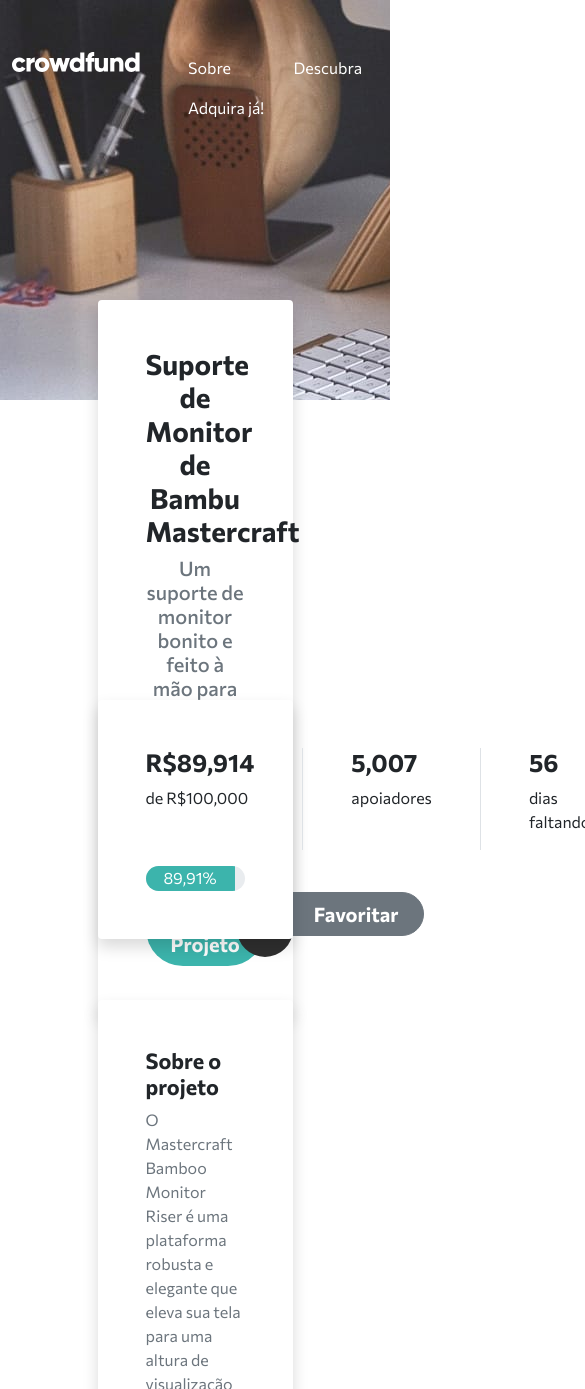
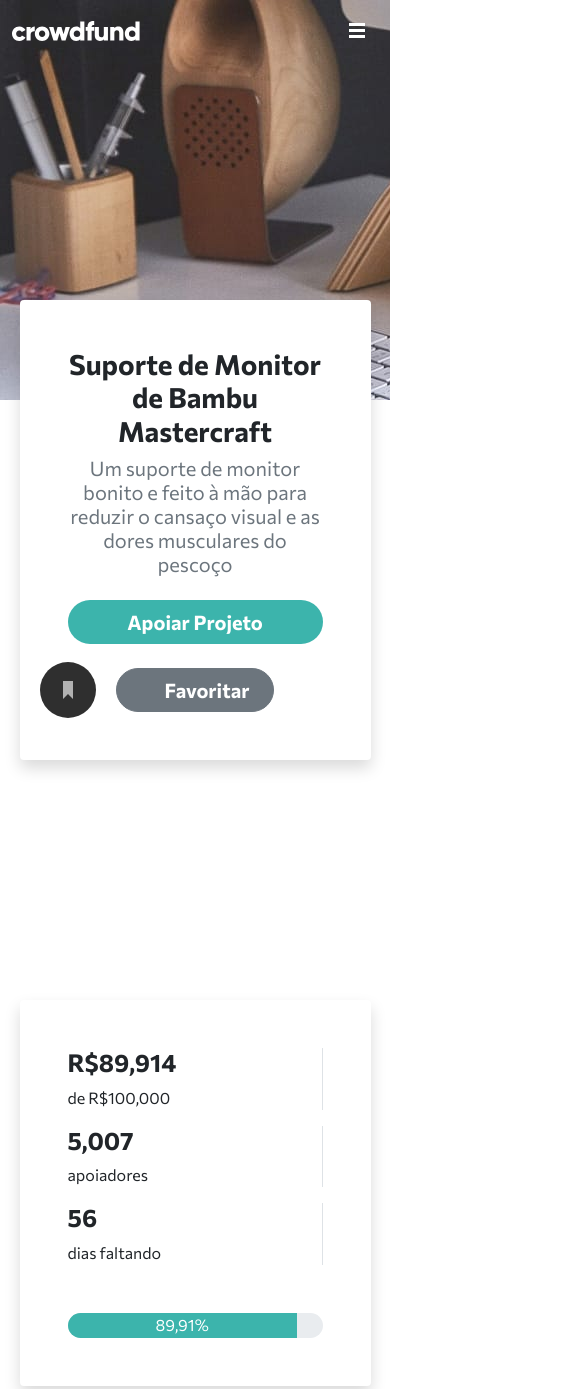
Before and after one commit to subarusakaguchi/crowdfundingPage, a plain HTML site: page index.html in a window 390 px wide. Shown: the top 1389 px of the page, 585 px wide, since content can reach past the window. Drawn offline with nearby package versions, Linux system fonts and the light colour scheme; a script that the page names is missing.

Commit message:
Adicionado funções de responsividade

```diff
--- a/index.html
+++ b/index.html
@@ -7,6 +7,8 @@
     <title>Página de produto para Crowdfunding</title>
     <!-- Bootstrap -->
     <link href="https://cdn.jsdelivr.net/npm/bootstrap@5.1.1/dist/css/bootstrap.min.css" rel="stylesheet" integrity="sha384-F3w7mX95PdgyTmZZMECAngseQB83DfGTowi0iMjiWaeVhAn4FJkqJByhZMI3AhiU" crossorigin="anonymous">
+    <!-- Bootstrap Icons -->
+    <link rel="stylesheet" href="https://cdn.jsdelivr.net/npm/bootstrap-icons@1.5.0/font/bootstrap-icons.css">
     <!-- favicon -->
     <link rel="shortcut icon" href="./images/favicon-32x32.png" type="image/x-icon">
     <!-- CSS -->
@@ -18,34 +20,39 @@
 </head>
 <body id="home">
     <header class="headerBg">
-        <div class="container d-flex justify-content-between">
-            <div class="mt-5">
-                <img src="./images/logo.svg" alt="Logo do site">
+        <nav class="navbar navbar-expand-lg">
+            <div class="container-lg container-fluid">
+                <div class="navbar-brand">
+                    <img src="./images/logo.svg" alt="Logo do site">
+                </div>
+                <button class="navbar-toggler" type="button" data-bs-toggle="collapse" data-bs-target="#main-navbar">
+                    <img src="./images/icon-hamburger.svg" alt="">
+                </button>
+                <div id="main-navbar" class="collapse navbar-collapse justify-content-end">
+                    <ul class="navbar-nav">
+                        <li class="nav-item"><a href="#about" class="nav-link active text-white">Sobre</a></li>
+                        <li class="nav-item"><a href="#discover" class="nav-link text-white">Descubra</a></li>
+                        <li class="nav-item"><a data-bs-toggle="modal" data-bs-target="#main-modal" href="#" class="nav-link text-white">Adquira já!</a></li>
+                    </ul>
+                </div>
             </div>
-            <div class="mt-4 pt-3">
-                <ul class="navbar">
-                    <li class="nav"><a href="#" class="nav-link text-white">Sobre</a></li>
-                    <li class="nav"><a href="#" class="nav-link text-white">Descubra</a></li>
-                    <li class="nav"><a href="#" class="nav-link text-white">Adquira já!</a></li>
-                </ul>
-            </div>
-        </div>
+        </nav>
     </header>
 
     <section>
-        <section class="container main-container bg-white p-5 rounded w-50 shadow top-300">
+        <section class="container position-absolute start-0 end-0 bg-white p-5 rounded w-50 shadow top-300">
             <div>
                 <div class="text-center">
-                    <h1 class="">Suporte de Monitor de Bambu Mastercraft</h1>
-                    <h2 class="text-muted h5">Um suporte de monitor bonito e feito à mão para reduzir o cansaço visual e as dores musculares do pescoço</h2>
+                    <h1 class="fw-bold">Suporte de Monitor de Bambu Mastercraft</h1>
+                    <h2 class="fw-light text-muted h5">Um suporte de monitor bonito e feito à mão para reduzir o cansaço visual e as dores musculares do pescoço</h2>
                 </div>
 
-                <div class="d-flex justify-content-between mt-4">
-                    <button data-bs-toggle="modal" data-bs-target="#main-modal" class="btn text-white fs-5 fw-bold px-4 rounded-pill bgPrimaryColor hoverSecondaryColor">Apoiar Projeto</button>
+                <div class="d-flex flex-lg-row flex-column justify-content-lg-between mt-4">
+                    <button data-bs-toggle="modal" data-bs-target="#main-modal" class="btn text-white fs-5 fw-bold px-4 rounded-pill bgPrimaryColor hoverSecondaryColor mb-4 mb-lg-0">Apoiar Projeto</button>
                     <!-- Precisa fazer ainda -->
-                    <div class="position-relative">
-                        <button class="btn btn-secondary text-white fs-5 fw-bold ps-5 pe-4 rounded-pill">
-                            <img class="position-absolute top-50 start-0 translate-middle" src="./images/icon-bookmark.svg" alt="favoritar">
+                    <div class="position-relative d-flex justify-content-center">
+                        <button onclick="bookmark(this)" id="bookmark-btn" class="btn btn-secondary text-white fs-5 fw-bold ps-5 pe-4 rounded-pill">
+                            <img id="bookmark" class="maskColor position-absolute top-50 start-0 translate-middle " src="./images/icon-bookmark.svg" alt="favoritar">
                             Favoritar
                         </button>
                     </div>
@@ -53,19 +60,19 @@
             </div>
         </section>
 
-        <section class="container main-container bg-white p-5 rounded w-50 shadow top-500">
-            <div class="d-flex justify-content-left">
-                <div class="border-end pe-5">
+        <section class="container position-absolute start-0 end-0 bg-white p-5 rounded w-50 shadow top-650">
+            <div class="d-lg-flex justify-content-lg-left mb-5">
+                <div class="border-end pe-lg-5">
                     <p class="h2 fw-bold">R$89,914</p>
                     <p>de R$100,000</p>
                 </div>
 
-                <div class="border-end px-5">
+                <div class="border-end px-lg-5">
                     <p class="h2 fw-bold">5,007</p>
                     <p>apoiadores</p>
                 </div>
 
-                <div class="ps-5">
+                <div id="borderEnd-adjust" class="ps-lg-5">
                     <p class="h2 fw-bold">56</p>
                     <p>dias faltando</p>
                 </div>
@@ -78,7 +85,7 @@
             </div>
         </section>
 
-        <section class="container main-container bg-white p-5 rounded w-50 shadow top-800">
+        <section id="about" class="container position-absolute start-0 end-0 bg-white p-5 rounded w-50 shadow top-910">
             <div>
                 <h3 class="h4 bold">Sobre o projeto</h3>
 
@@ -93,7 +100,7 @@
                 </p>
             </div>
 
-            <div>
+            <section id="discover">
                 <div class="container border rounded p-4 mb-4">
                     <div class="d-flex justify-content-between">
                         <h4 class="h4 bold">Edição básica em Bambu</h4>
@@ -185,7 +192,7 @@
                                 </button>
                             </h2>
 
-                            <div id="option1" class="accordion-collapse collapse show" data-bs-parent="#accordion-main">
+                            <div id="option1" class="accordion-collapse collapse" data-bs-parent="#accordion-main">
                                 <div class="accordion-body modal-footer d-flex justify-content-between align-items-center p-0 pt-2">
                                     <p class="text-secondary">Com quanto quer apoiar?</p>
                                     <div class="d-flex justify-content-end align-items-center">
--- /dev/null
+++ b/script/script.js
@@ -0,0 +1,14 @@
+function bookmark(obj) {
+    obj.classList.toggle('btn-secondary')
+    obj.classList.toggle('text-white')
+    obj.classList.toggle('btn-light')
+    obj.classList.toggle('textPrimaryColor')
+
+    let img = obj.children[0]
+
+    if (img.src == 'http://127.0.0.1:5500/images/icon-bookmark.svg') {
+        img.src = './images/icon-bookmark-2.svg'
+    } else {
+        img.src = './images/icon-bookmark.svg'
+    }
+}
--- a/style/style.css
+++ b/style/style.css
@@ -1,13 +1,6 @@
 * {
     font-family: 'Commissioner', sans-serif;
-}
-
-h1 {
-    font-weight: 700;
-}
-
-h2 {
-    font-weight: 400;
+    outline: none;
 }
 
 .textPrimaryColor {
@@ -22,17 +15,6 @@ h2 {
     background-color: hsl(176, 72%, 28%);
 }
 
-.btn-primaryColor {
-    background-color: hsl(176, 50%, 47%);
-    color: white;
-    border-radius: 50px;
-}
-
-.btn-primaryColor:hover {
-    background-color: hsl(176, 72%, 28%);
-    color: white;
-}
-
 .headerBg {
     background-image: url(../images/image-hero-desktop.jpg);
     background-repeat: no-repeat;
@@ -44,19 +26,18 @@ h2 {
     position: absolute;
     left: 0;
     right: 0;
-    /* width: 800px; */
 }
 
 .top-300 {
     top: 300px;
 }
 
-.top-500 {
-    top: 700px;
+.top-650 {
+    top: 1000px;
 }
 
-.top-800 {
-    top: 1000px;
+.top-910 {
+    top: 1500px;
 }
 
 .progressPercentage {
@@ -84,6 +65,10 @@ h2 {
     -ms-transform: scale(3); /* IE 9 */
     -webkit-transform: scale(3); /* Chrome, Safari, Opera */
     transform: scale(3);
+}
+
+circle {
+    fill: aqua;
 }
 
 input[type='radio']:after {
@@ -120,8 +105,24 @@ input::-webkit-inner-spin-button {
   margin: 0;
 }
 
+#borderEnd-adjust {
+    border-right: 0px;
+}
+
 
 input[type=number] {
     outline: none;
     -moz-appearance: textfield;
   }
+
+  @media only screen and (max-width: 992px) {
+      section {
+          min-width: 90%;
+      }
+
+      #borderEnd-adjust {
+        border-right: 1px solid #dee2e6;
+    }
+
+
+  }
```
Also changed, not shown: images/icon-bookmark-2.svg (added).
